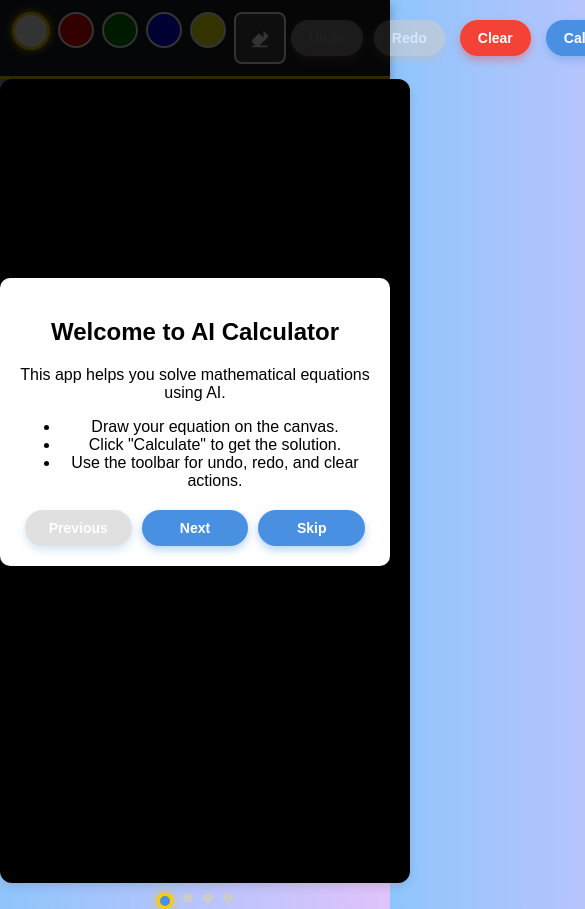
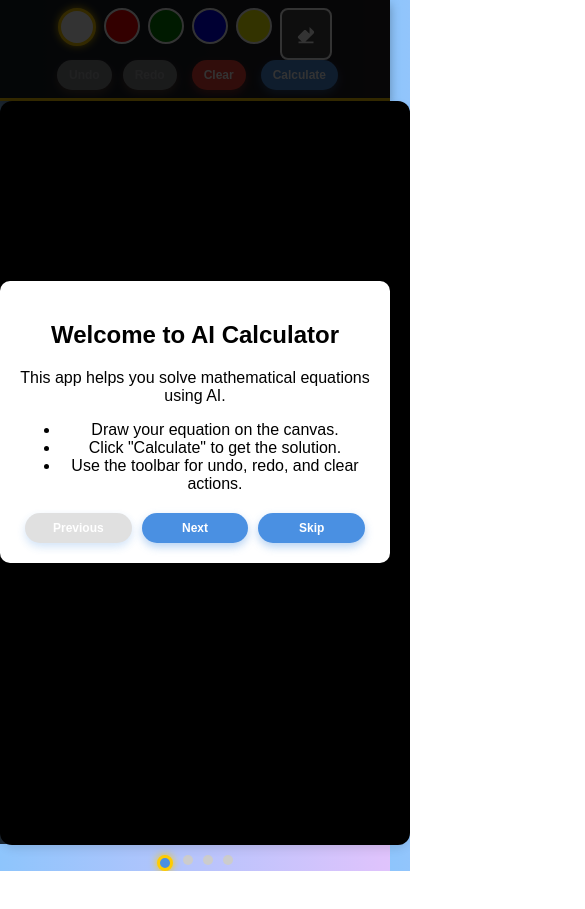
Before and after one commit to ArindamTripathi619/ai_calculator, a plain HTML site: page static/index.html in a window 390 px wide. Shown: the top 909 px of the page, 585 px wide, since content can reach past the window. After the commit the page ends 871 px from the top, so only its background shows below. Drawn offline with nearby package versions, Linux system fonts and the light colour scheme.

Commit message:
added mobile device comapatibility

```diff
--- a/static/css/styles.css
+++ b/static/css/styles.css
@@ -30,6 +30,7 @@ body {
   border-bottom: 3px solid #ffcc00;
   box-shadow: 0 4px 10px rgba(0, 0, 0, 0.3);
   animation: slideDown 0.7s ease-out;
+  flex-direction: row;
 }
 
 /* Button click effect */
@@ -282,3 +283,21 @@ canvas {
 .dot.active {
   background: #4a90e2;
 }
+
+/* Mobile-specific styles */
+@media (max-width: 768px) {
+  .toolbar {
+    flex-direction: column;
+    align-items: center;
+    padding: 8px;
+  }
+
+  .canvas-container {
+    height: calc(100vh - 120px); /* Adjust height for toolbar */
+  }
+
+  .button {
+    font-size: 12px;
+    padding: 8px 12px;
+  }
+}
--- a/static/js/script.js
+++ b/static/js/script.js
@@ -144,8 +144,9 @@ document.addEventListener("DOMContentLoaded", function () {
 
   // Set canvas size
   function resizeCanvas() {
-    canvas.width = canvas.offsetWidth;
-    canvas.height = canvas.offsetHeight;
+    const canvasContainer = document.querySelector(".canvas-container");
+    canvas.width = canvasContainer.offsetWidth;
+    canvas.height = canvasContainer.offsetHeight;
 
     // Restore current state if it exists
     if (undoStack.length > 0) {
```
Also changed, not shown: TODO.txt (added).
